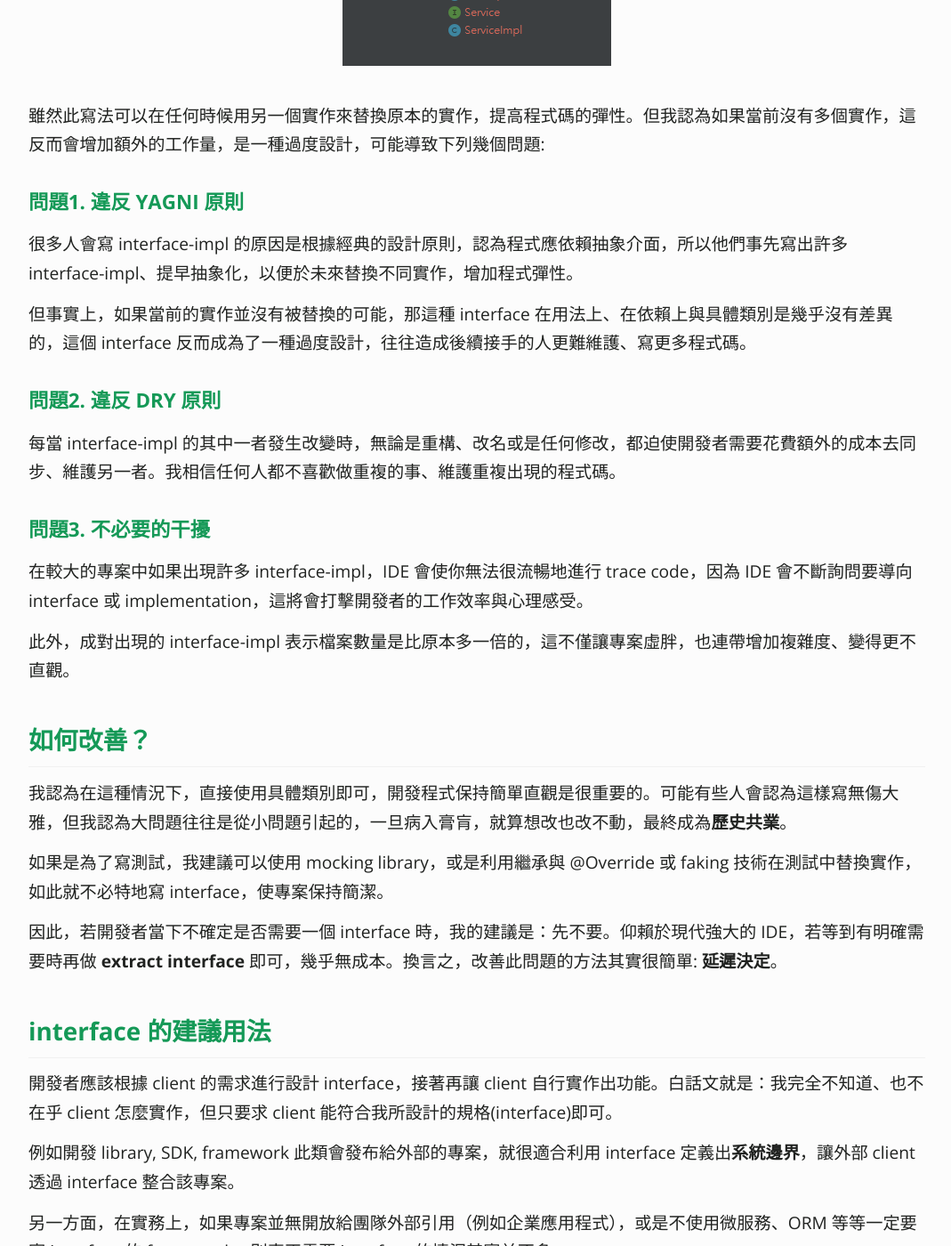
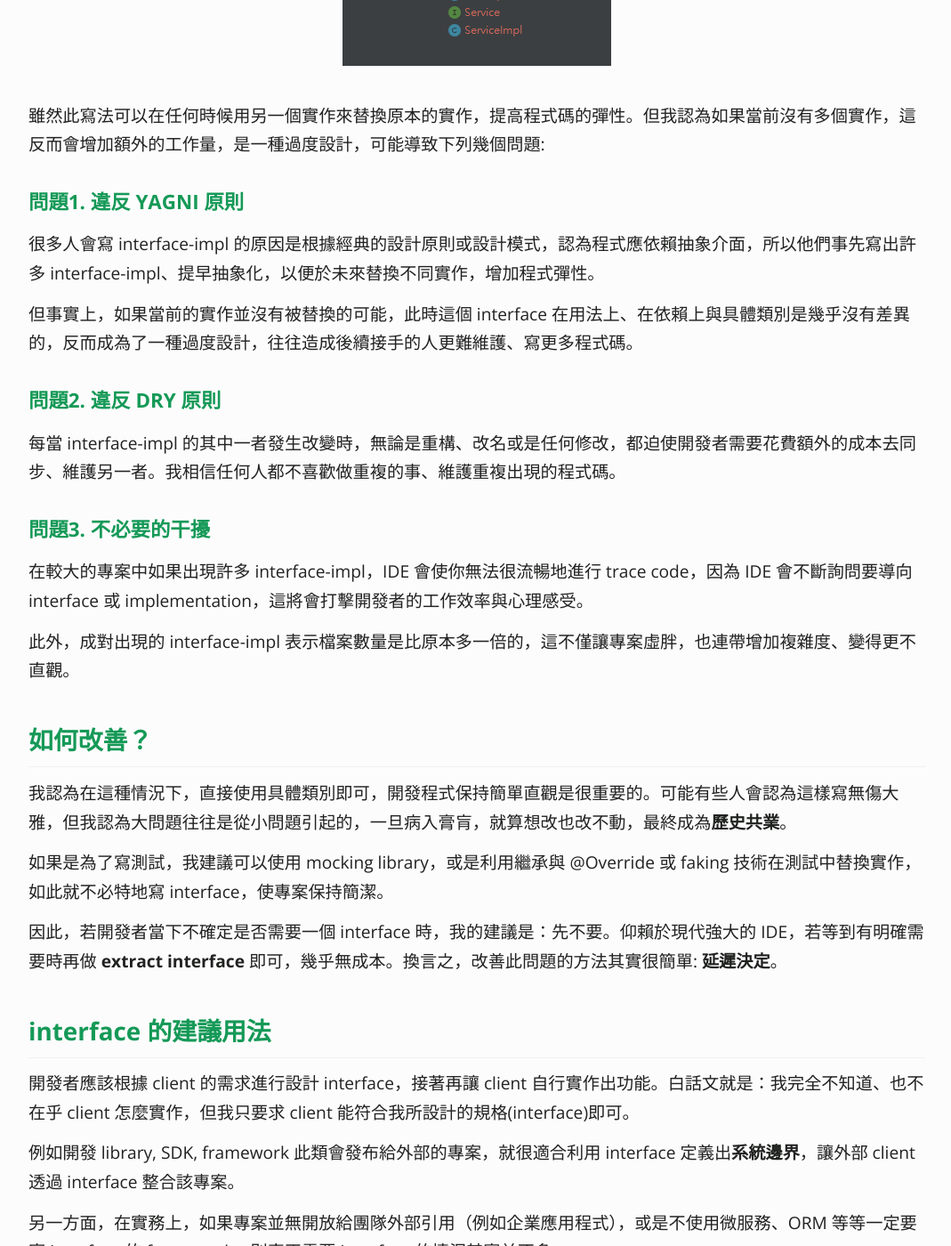
Before and after one commit to KaiSheng714/KaiSheng714.github.io, a Jekyll site: the page built from _posts/2022-01-20-anti-pattern-of-java-interface-impl-style.md, in a window 1280 px wide and 1400 px high, scrolled down 586 px. Shown: the whole window at 89% size, without its empty margins (104-1173 px from the left). Built offline with Jekyll 4.4.1, drawn with Linux system fonts in a browser that asks for light colours; comment, search, counter and statistics services are not loaded.

Commit message:
interface

```diff
--- a/_posts/2022-01-20-anti-pattern-of-java-interface-impl-style.md
+++ b/_posts/2022-01-20-anti-pattern-of-java-interface-impl-style.md
@@ -15,9 +15,9 @@
 雖然此寫法可以在任何時候用另一個實作來替換原本的實作，提高程式碼的彈性。但我認為如果當前沒有多個實作，這反而會增加額外的工作量，是一種過度設計，可能導致下列幾個問題:
 
 ### **問題1. 違反 YAGNI 原則**
-很多人會寫 interface-impl 的原因是根據經典的設計原則，認為程式應依賴抽象介面，所以他們事先寫出許多 interface-impl、提早抽象化，以便於未來替換不同實作，增加程式彈性。
+很多人會寫 interface-impl 的原因是根據經典的設計原則或設計模式，認為程式應依賴抽象介面，所以他們事先寫出許多 interface-impl、提早抽象化，以便於未來替換不同實作，增加程式彈性。
 
-但事實上，如果當前的實作並沒有被替換的可能，那這種 interface 在用法上、在依賴上與具體類別是幾乎沒有差異的，這個 interface 反而成為了一種過度設計，往往造成後續接手的人更難維護、寫更多程式碼。
+但事實上，如果當前的實作並沒有被替換的可能，此時這個 interface 在用法上、在依賴上與具體類別是幾乎沒有差異的，反而成為了一種過度設計，往往造成後續接手的人更難維護、寫更多程式碼。
 
 ### **問題2. 違反 DRY 原則**
 每當 interface-impl 的其中一者發生改變時，無論是重構、改名或是任何修改，都迫使開發者需要花費額外的成本去同步、維護另一者。我相信任何人都不喜歡做重複的事、維護重複出現的程式碼。
@@ -35,7 +35,7 @@
 因此，若開發者當下不確定是否需要一個 interface 時，我的建議是：先不要。仰賴於現代強大的 IDE，若等到有明確需要時再做 **extract interface** 即可，幾乎無成本。換言之，改善此問題的方法其實很簡單: **延遲決定**。
 
 ## **interface 的建議用法**
-開發者應該根據 client 的需求進行設計 interface，接著再讓 client 自行實作出功能。白話文就是：我完全不知道、也不在乎 client 怎麼實作，但只要求 client 能符合我所設計的規格(interface)即可。
+開發者應該根據 client 的需求進行設計 interface，接著再讓 client 自行實作出功能。白話文就是：我完全不知道、也不在乎 client 怎麼實作，但我只要求 client 能符合我所設計的規格(interface)即可。
 
 例如開發 library, SDK, framework 此類會發布給外部的專案，就很適合利用 interface 定義出**系統邊界**，讓外部 client 透過 interface 整合該專案。
 
@@ -43,7 +43,6 @@
 
 ## **結語**
 如果程式在設計時就有很具體的行為，而且目前也不會有多個不同實作，那就可以不必寫 interface 了。雖然經典的設計原則鼓勵程式之間應依賴抽象介面，但依賴具體類別也並不是錯，因此開發者應該權衡是否需要 interface，並且不要過度設計。
-
 ### **Reference**
 - 本文是 ["常見的 Interface 錯誤用法 - 叡揚資訊"](https://www.gss.com.tw/blog/interface) 的修訂新版，原文作者為我本人
 - [Martin Fowler- InterfaceImplementationPair](https://martinfowler.com/bliki/InterfaceImplementationPair.html)
```
